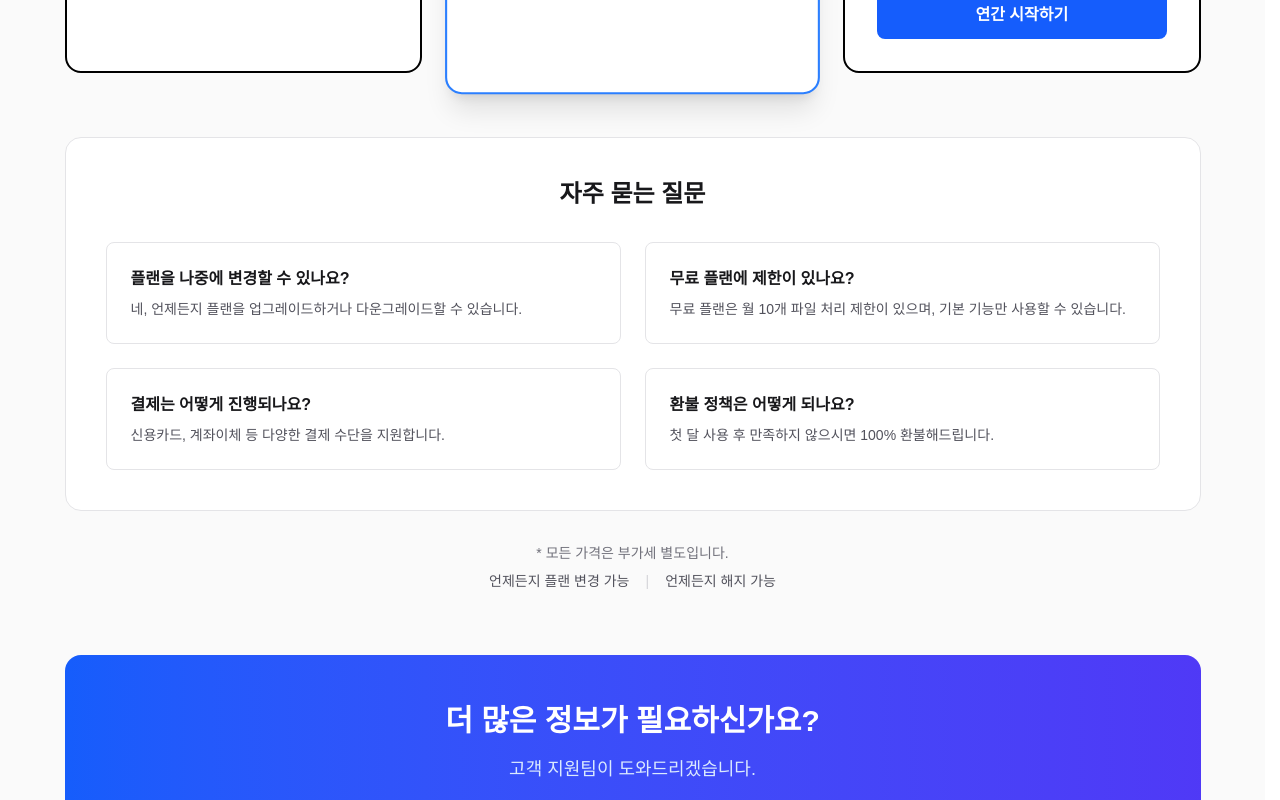
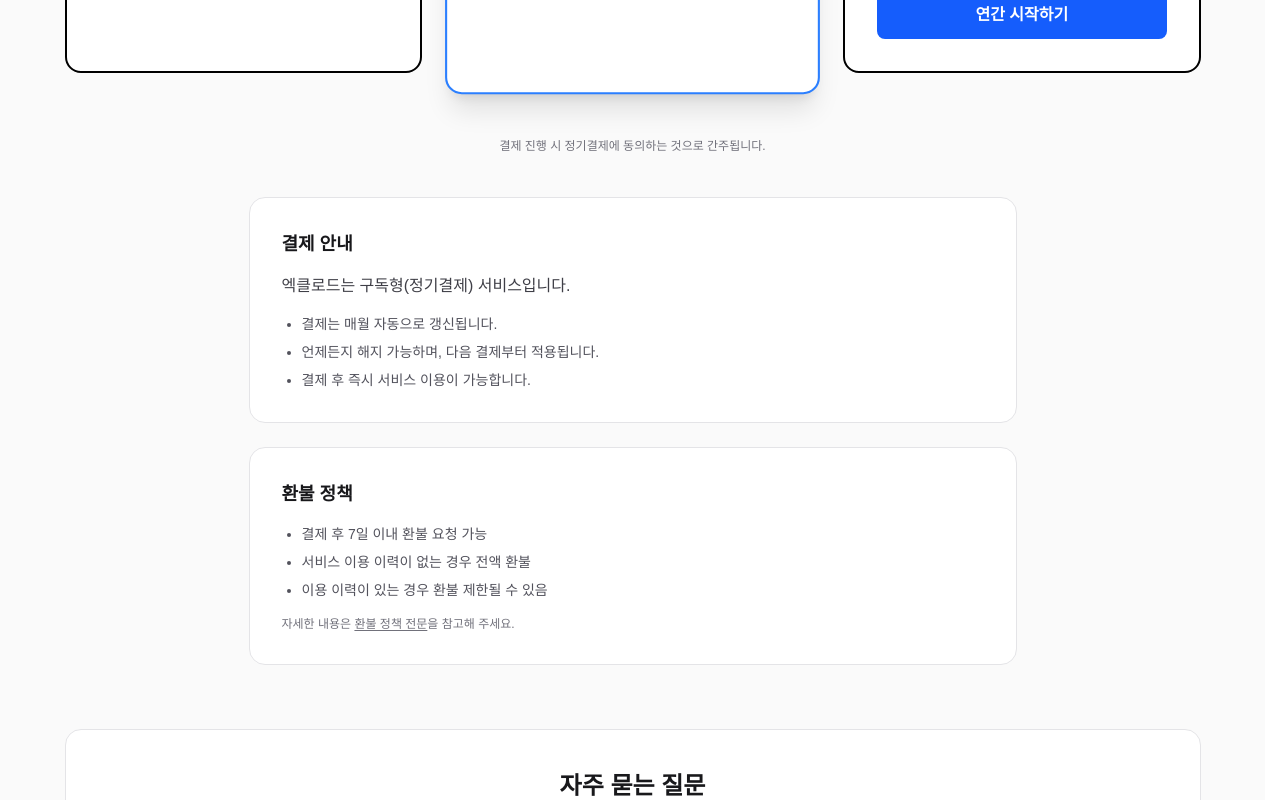
Before and after one commit to a01083475766-bit/excload, a Next.js app: page /pricing in a window 1280 px wide. Shown: the part 1100-1900 px from the top of the page. Built offline with nearby package versions, Linux system fonts and the light colour scheme; no server answers; the database is empty.

Commit message:
서비스1-1

```diff
--- a/app/about/page.tsx
+++ b/app/about/page.tsx
@@ -1,6 +1,13 @@
-export default function HomePage() {
+/**
+ * 서비스 소개(설명 중심). 요금·결제 상세는 app/pricing/page.tsx 로 분리합니다.
+ * ⚠️ EXCLOAD CONSTITUTION — 마케팅/안내 페이지는 파이프라인과 독립합니다.
+ */
+import Link from 'next/link';
+
+export default function AboutPage() {
   return (
-    <div className="max-w-[900px] mx-auto py-20 text-center">
+    <div className="max-w-[900px] mx-auto py-20 px-6">
+      <div className="text-center">
         <h1 className="text-3xl font-bold mb-6">
           주문 데이터를 자동으로 변환하는 EXCLOAD
         </h1>
@@ -10,11 +17,41 @@ export default function HomePage() {
           택배사 및 3PL 업로드용 엑셀 파일로 자동 변환됩니다.
         </p>
 
-      <div className="space-y-4 text-left">
+        <div className="space-y-4 text-left max-w-xl mx-auto mb-16">
           <p>✔ 주문 데이터 자동 정리</p>
           <p>✔ 택배 업로드 파일 자동 생성</p>
           <p>✔ 3PL 물류 시스템 대응</p>
         </div>
       </div>
-  )
+
+      <section className="mb-14 text-left border border-zinc-200 dark:border-zinc-800 rounded-2xl p-6 lg:p-8 bg-white dark:bg-zinc-900/50">
+        <h2 className="text-xl font-semibold text-zinc-900 dark:text-zinc-100 mb-4">
+          서비스 이용 흐름
+        </h2>
+        <ol className="list-decimal pl-5 space-y-2 text-zinc-700 dark:text-zinc-300">
+          <li>주문 입력 (텍스트 / 엑셀 / 이미지)</li>
+          <li>자동 변환</li>
+          <li>엑셀 다운로드</li>
+        </ol>
+      </section>
+
+      <section className="text-left border border-zinc-200 dark:border-zinc-800 rounded-2xl p-6 lg:p-8 bg-white dark:bg-zinc-900/50">
+        <h2 className="text-xl font-semibold text-zinc-900 dark:text-zinc-100 mb-4">
+          요금 안내 요약
+        </h2>
+        <p className="text-zinc-700 dark:text-zinc-300 mb-4">
+          FREE, PRO, YEARLY 플랜이 있으며, 각 플랜별 제공 범위가 다릅니다.
+        </p>
+        <p className="text-sm text-zinc-600 dark:text-zinc-400 mb-4">
+          금액·혜택 등 상세 내용은 가격 페이지에서 확인해 주세요.
+        </p>
+        <Link
+          href="/pricing"
+          className="inline-flex items-center text-blue-600 dark:text-blue-400 font-medium underline underline-offset-2 hover:text-blue-800 dark:hover:text-blue-300"
+        >
+          가격 및 플랜 보기 →
+        </Link>
+      </section>
+    </div>
+  );
 }
--- a/app/pricing/page.tsx
+++ b/app/pricing/page.tsx
@@ -1,3 +1,7 @@
+/**
+ * 가격·결제·구독 안내. 서비스 설명 중심 페이지는 app/about/page.tsx 와 역할을 분리합니다.
+ * ⚠️ EXCLOAD CONSTITUTION v4.2 — 결제/Stripe 연동은 본 페이지·API 경로에서만 다룹니다.
+ */
 'use client';
 
 import { Check, ArrowRight } from 'lucide-react';
@@ -161,6 +165,45 @@ export default function PricingPage() {
           ))}
         </div>
 
+        <p className="mb-10 max-w-3xl mx-auto text-center text-xs leading-relaxed text-zinc-500 dark:text-zinc-500">
+          결제 진행 시 정기결제에 동의하는 것으로 간주됩니다.
+        </p>
+
+        {/* 결제·환불 안내 (토스 심사 대응: 가격 페이지에서 결제 조건 명시) */}
+        <div className="max-w-3xl mx-auto space-y-6 mb-16">
+          <div className="rounded-2xl border border-zinc-200 dark:border-zinc-800 bg-white dark:bg-zinc-900 p-6 lg:p-8">
+            <h2 className="text-lg font-bold text-zinc-900 dark:text-zinc-100 mb-4">
+              결제 안내
+            </h2>
+            <p className="text-zinc-700 dark:text-zinc-300 mb-4">
+              엑클로드는 구독형(정기결제) 서비스입니다.
+            </p>
+            <ul className="list-disc pl-5 space-y-2 text-sm text-zinc-600 dark:text-zinc-400">
+              <li>결제는 매월 자동으로 갱신됩니다.</li>
+              <li>언제든지 해지 가능하며, 다음 결제부터 적용됩니다.</li>
+              <li>결제 후 즉시 서비스 이용이 가능합니다.</li>
+            </ul>
+          </div>
+
+          <div className="rounded-2xl border border-zinc-200 dark:border-zinc-800 bg-white dark:bg-zinc-900 p-6 lg:p-8">
+            <h2 className="text-lg font-bold text-zinc-900 dark:text-zinc-100 mb-4">
+              환불 정책
+            </h2>
+            <ul className="list-disc pl-5 space-y-2 text-sm text-zinc-600 dark:text-zinc-400">
+              <li>결제 후 7일 이내 환불 요청 가능</li>
+              <li>서비스 이용 이력이 없는 경우 전액 환불</li>
+              <li>이용 이력이 있는 경우 환불 제한될 수 있음</li>
+            </ul>
+            <p className="mt-4 text-xs text-zinc-500 dark:text-zinc-500">
+              자세한 내용은{' '}
+              <Link href="/refund" className="underline underline-offset-2 hover:text-zinc-700 dark:hover:text-zinc-300">
+                환불 정책 전문
+              </Link>
+              을 참고해 주세요.
+            </p>
+          </div>
+        </div>
+
         {/* FAQ 섹션 */}
         <div className="bg-white dark:bg-zinc-900 rounded-2xl border border-zinc-200 dark:border-zinc-800 p-6 lg:p-10">
           <h2 className="text-2xl font-bold text-zinc-900 dark:text-zinc-100 mb-8 text-center">
@@ -183,7 +226,8 @@ export default function PricingPage() {
               },
               {
                 question: '환불 정책은 어떻게 되나요?',
-                answer: '첫 달 사용 후 만족하지 않으시면 100% 환불해드립니다.',
+                answer:
+                  '결제 후 7일 이내 요청이 가능하며, 서비스 이용 이력이 없으면 전액 환불될 수 있습니다. 이용 이력이 있으면 제한될 수 있습니다. 상세는 환불 정책 페이지를 참고해 주세요.',
               },
             ].map((faq, index) => (
               <div key={index} className="p-6 rounded-lg border border-zinc-200 dark:border-zinc-800">
```
Lines whose indentation alone changed are shown as unchanged.
